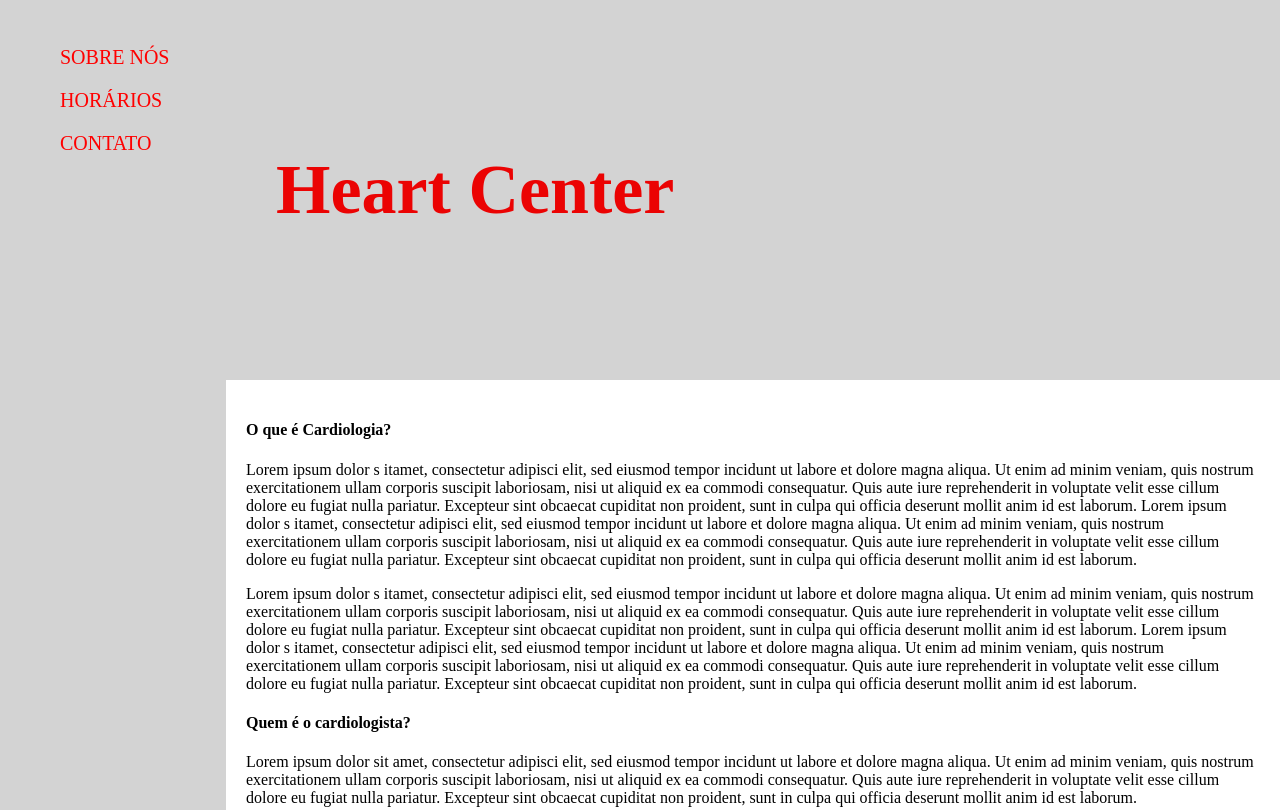
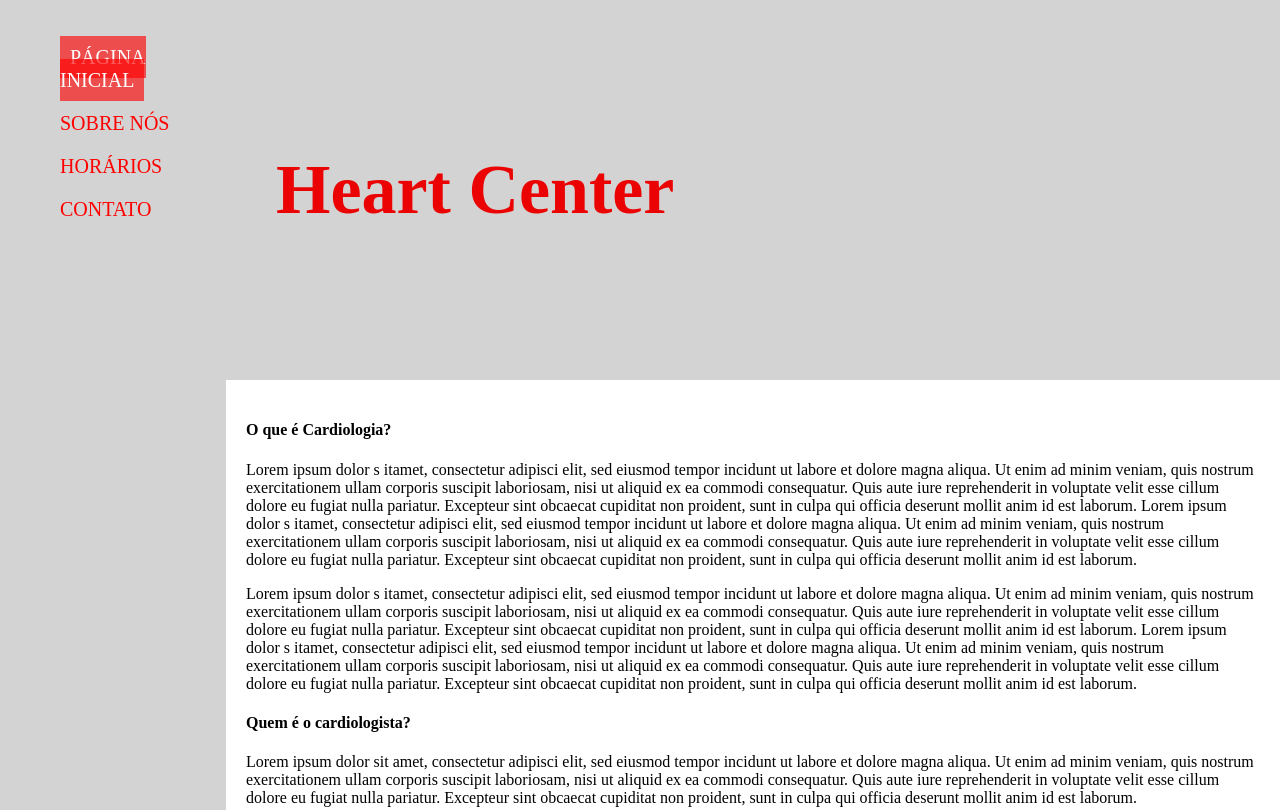
Before and after one commit to aliviasg/coracao_medcenter, a plain HTML site: page index.html in a window 1280 px wide. Shown: the top 810 px of the page. Drawn offline with Linux system fonts and the light colour scheme.

Commit message:
updating buttons

```diff
--- a/base.css
+++ b/base.css
@@ -35,9 +35,17 @@ body {
 
 .menu li a {
     text-decoration: none;
+    font-size: 20px;
+}
+
+#inactive a {
     color: red;
-    font-size: 20px;
+}
 
+#active a {
+    background-color: rgba(255, 0, 0, 0.63);
+    color: white;
+    padding: 10px;
 }
 
 .menu a:hover {
--- a/index.html
+++ b/index.html
@@ -10,9 +10,10 @@
     <div class="wrapper">
         <div class="menu">
             <ul>
-                <li><a href="../coracao_medcenter/2sobre.html">Sobre nós</a></li>
-                <li><a href="../coracao_medcenter/3horario.html">Horários</a></li>
-                <li><a href="../coracao_medcenter/4contato.html">Contato</a></li>
+                <li id="active"><a href="../coracao_medcenter/index.html">Página Inicial</a></li>
+                <li id="inactive"><a href="../coracao_medcenter/2sobre.html">Sobre nós</a></li>
+                <li id="inactive"><a href="../coracao_medcenter/3horario.html">Horários</a></li>
+                <li id="inactive"><a href="../coracao_medcenter/4contato.html">Contato</a></li>
             </ul>
         </div>
 
```
